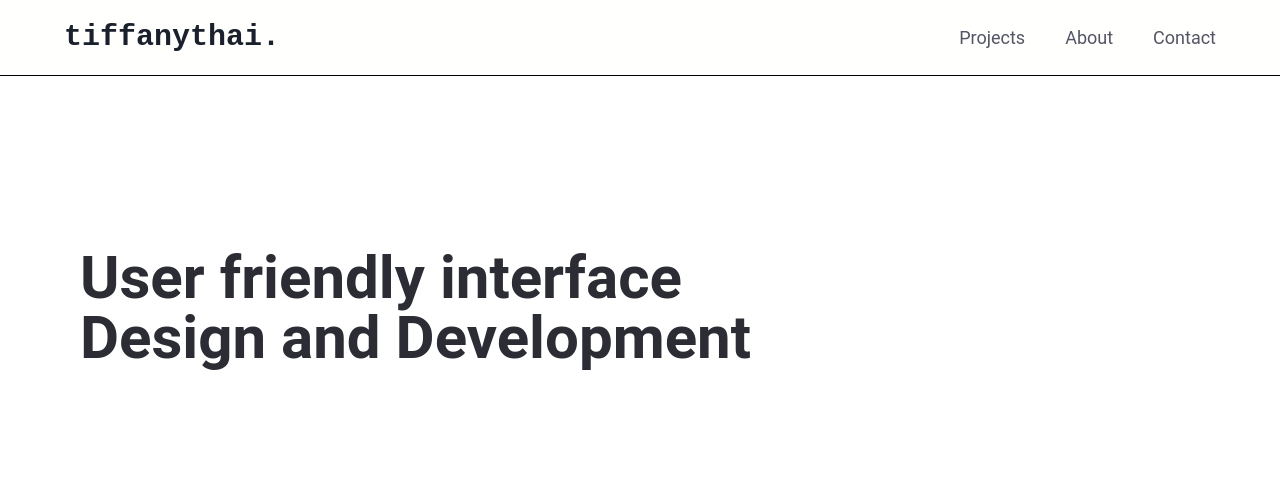
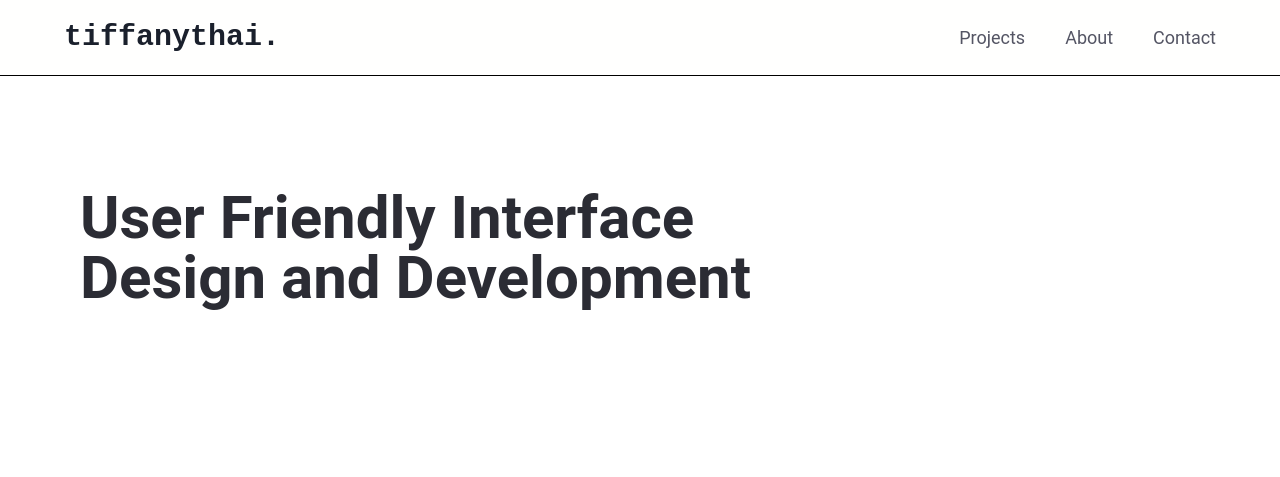
Before and after one commit to tt954/gatsby-portfolio, a Gatsby site: page / in a window 1280 px wide. Shown: the top 477 px of the page. Built offline with nearby package versions, Linux system fonts and the light colour scheme; Gatsby itself is replaced by a stand-in of ours.

Commit message:
fix: landing spacing and capitalization

```diff
--- a/src/pages/index.js
+++ b/src/pages/index.js
@@ -48,7 +48,7 @@ export default function Home() {
       <main id="landing">
         <Fade top>
           <Heading as="h1" size="3xl" color="dark">
-            User <span>friendly</span> interface
+            User <span>Friendly</span> Interface
             <Text>Design and Development</Text>
           </Heading>
         </Fade>
--- a/src/styles/index.scss
+++ b/src/styles/index.scss
@@ -7,7 +7,7 @@
 }
 
 #landing {
-  height: 75vh;
+  height: 60vh;
   display: flex;
   flex-direction: column;
   justify-content: center;
```
